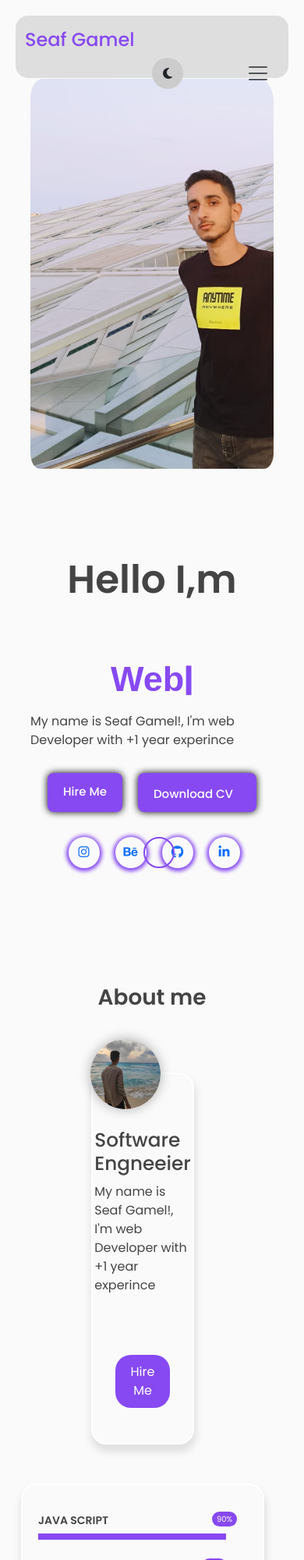
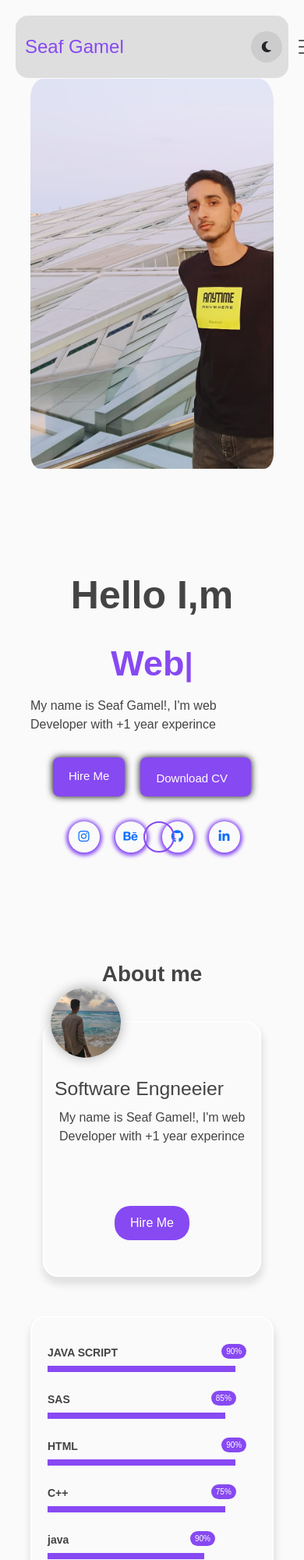
Before and after one commit to seaf26/My_Portfolio, a plain HTML site: page index.html in a window 390 px wide. Shown: the top 2000 px of the page at 78% size. Drawn offline with nearby package versions, Linux system fonts and the light colour scheme; some icons are missing; a web font is replaced by a local one.

Commit message:
fixng some bugs in responsive in css like text area , about section and i hide the menu span i need to fix it later + there is some remaning bugs need to solve

```diff
--- a/Assets/style.css
+++ b/Assets/style.css
@@ -1,7 +1,3 @@
-@import url("https://fonts.googleapis.com/css?family=Poppins:wght@400;500;600;700;800&display-swap");
-@import url("https://fonts.googleapis.com/css?family=Delicious+Handrawn&display=swap");
-@import url("urlhttps://fonts.googleapis.com/css?family=Roboto: 300,400,600");
-
 * {
   margin: 0;
   padding: 0;
@@ -186,22 +182,19 @@ body.dark #moon {
   width: 50%;
   padding-left: 20px;
   margin-top: 10%;
-
 }
 .featured-text .hello {
-  font-size:50px;
+  font-size: 50px;
   font-weight: 600;
-  margin-bottom: 20px;
+  /* margin-bottom: 20px; */
   color: var(--text-color);
-
 }
 .featured-name {
   font-size: 50px;
   font-weight: 700;
-  margin-block: 20px;
+  /* margin-block: 20px; */
   color: #8749f2;
   margin-bottom: 8px;
-
 }
 .typedText {
   font-family: sans-serif;
@@ -213,6 +206,10 @@ body.dark #moon {
 #text-info p {
   font-size: 16px;
   margin-bottom: 30px;
+  display: flex;
+  align-items: center ;
+  justify-content: center !important;
+
   color: var(--text-color);
 }
 .btn {
@@ -308,7 +305,7 @@ body.dark #moon {
   }
 }
 
-.social-icons:hover .icon_circle{
+.social-icons:hover .icon_circle {
   animation-play-state: paused;
   cursor: pointer;
 }
@@ -322,54 +319,63 @@ body.dark #moon {
   min-height: 80vh;
   .image {
     margin-top: 15%;
-    width: 500PX;
+    width: 500px;
     height: 700px;
     border-radius: 5% 6% 4% 4%;
     overflow: hidden;
     animation: imgFloat 5s ease-in-out infinite;
-    img{
+    img {
       width: 500px;
       height: 700px;
       object-fit: cover;
     }
-
   }
 }
 @keyframes imgFloat {
-
   50% {
     transform: translateY(50px);
   }
-
 }
 /* ?End of Wrapper SECTION */
 /* ?MAin SECTION */
-.section{
-  padding-block: 5em;
-  .row{
+.section {
+  margin-top: 6vh;
+  /* padding-block: 5em; */
   display: flex;
-    justify-content: space-between;
+  flex-direction: column;
+  align-items: center;
+  justify-content: center;
+
+  .row {
+    display: flex;
+    flex-wrap: wrap;
+    justify-content: center;
     width: 100%;
     gap: 50px;
   }
-  .col{
+  .col {
     display: flex;
-    width: 50%;
+    flex-direction: column;
+    justify-content: center;
+    align-items: center;
+    width: 80%;
   }
-  .top-header{
+  .top-header {
     text-align: center;
-    margin-bottom: 5em;
-    h1{
+    margin-bottom: 4vh;
+    h1 {
       font-weight: 600;
       color: var(--text-color);
       margin-bottom: 10px;
+      /* margin-top: 1vh; */
     }
   }
 
-  .about-info{
+  .about-info {
     position: relative;
     display: flex;
     align-items: center;
+    justify-content: center;
     flex-direction: column;
     padding-block: 45px 45px;
     padding-inline: 35px;
@@ -378,7 +384,7 @@ body.dark #moon {
     box-shadow: 1px 8px 10px 2px var(--first-shadow);
     border-radius: 20px;
 
-    .about-me-btn{
+    .about-me-btn {
       text-decoration: none;
       color: #fff;
       font-size: 16px;
@@ -389,35 +395,27 @@ body.dark #moon {
       background: #8749f2;
       margin-top: 20px;
       transition: all 0.5s ease;
-      &:hover{
+      &:hover {
         background: #8749f2bb;
         color: #8749f2;
       }
-
+    }
   }
 
-
-
-
-
+  .about-me * {
+    -webkit-box-sizing: border-box;
+    box-sizing: border-box;
+    -webkit-transition: all 0.25s ease;
+    transition: all 0.25s ease;
   }
 
-  .about-me *{
-    -webkit-box-sizing: border-box;
-    box-sizing: border-box;
-    -webkit-transition: all 0.25s ease ;
-    transition: all 0.25s ease ;
-  }
-
-  .about-info figcaption{
+  .about-info figcaption {
     width: 100%;
-    padding: 25px ;
+    padding: 25px;
     position: relative;
   }
-  .about-me{
-
-      .profile{
-
+  .about-me {
+    .profile {
       border-radius: 50%;
       position: absolute;
       bottom: 100%;
@@ -427,20 +425,18 @@ body.dark #moon {
       max-width: 90px;
       box-shadow: 0 0 15px rgba(0, 0, 0, 0.3);
     }
-      h2{
-        color:var(--text-color);
+    h2 {
+      color: var(--text-color);
     }
 
-      p{
+    p {
       margin-top: 10px;
       color: var(--text-color);
     }
-
-
   }
 
   /* skill */
-  .skill{
+  .skill {
     position: relative;
     max-width: 600px;
     width: 100%;
@@ -449,23 +445,23 @@ body.dark #moon {
     border-radius: 20px;
     padding: 10px 20px;
     border: 2px solid #fff;
-    .skill-box{
+    .skill-box {
       width: 100%;
       margin: 25px 0;
-      .title{
+      .title {
         display: block;
         font-size: 14px;
         font-weight: 600;
         color: var(--text-color);
       }
 
-      .skill-bar{
+      .skill-bar {
         height: 8px;
         border-radius: 6px;
         margin-top: 6px;
-        background: rgb(0, 0, 0,0.1);
+        background: rgb(0, 0, 0, 0.1);
       }
-      .skill-per{
+      .skill-per {
         position: relative;
         display: block;
         height: 100%;
@@ -473,8 +469,7 @@ body.dark #moon {
         animation: progress 0.4s ease-in-out forwards;
         opacity: 0;
 
-
-        .progress-bar-animated{
+        .progress-bar-animated {
           position: absolute;
           right: -14px;
           top: -28px;
@@ -485,46 +480,42 @@ body.dark #moon {
           background: #8749f2;
           z-index: 1;
         }
-
-
       }
     }
   }
 }
 
-
-.javaScript{
+.javaScript {
   animation-delay: 0.1s;
   width: 90%;
 }
-.sas{
+.sas {
   animation-delay: 0.2s;
   width: 85%;
 }
-.html{
+.html {
   animation-delay: 0.3s;
   width: 90%;
 }
-.C{
+.C {
   animation-delay: 0.4s;
   width: 85%;
 }
-.java{
+.java {
   animation-delay: 0.5s;
   width: 75%;
 }
-.python{
+.python {
   animation-delay: 0.6s;
   width: 65%;
 }
 
-
 @keyframes progress {
-  0%{
+  0% {
     width: 0;
     opacity: 0;
   }
-  100%{
+  100% {
     width: 100%;
     opacity: 1;
   }
@@ -533,13 +524,13 @@ body.dark #moon {
 /* ?End of Main SECTION */
 /* ?project SECTION */
 
-.project-contanier{
+.project-contanier {
   display: flex;
   width: 100%;
   justify-content: space-between;
   gap: 20px;
   flex-wrap: wrap;
-    .project-box{
+  .project-box {
     position: relative;
     display: flex;
     justify-content: center;
@@ -553,25 +544,21 @@ body.dark #moon {
     border-radius: 20px;
     overflow: hidden;
     cursor: pointer;
-      i{
+    i {
       font-size: 50px;
       color: #8749f2;
       margin-bottom: 25px;
     }
-      label{
+    label {
       font-size: 16px;
       font-weight: 600;
       color: var(--text-color);
     }
-
+  }
 }
 
-
-}
-
-
 .project-box::after,
-.contact-info::after{
+.contact-info::after {
   content: "";
   position: absolute;
   bottom: -100%;
@@ -582,24 +569,23 @@ body.dark #moon {
   z-index: 0.1;
 }
 .project-box:hover.project-box::after,
-.contact-info:hover.contact-info::after{
+.contact-info:hover.contact-info::after {
   bottom: 0;
 }
 .project-box:hover.project-box i,
-.project-box:hover.project-box >h3,
-.project-box:hover.project-box >label{
+.project-box:hover.project-box > h3,
+.project-box:hover.project-box > label {
   color: #fff;
   z-index: 2;
 }
 
-
-.top-header{
+.top-header {
   color: var(--text-color);
 }
 
 /* END OF PROJECTS */
 /* ?CONTACT SECTION */
-.contact-info{
+.contact-info {
   position: relative;
   display: flex;
   justify-content: center;
@@ -610,46 +596,45 @@ padding: 20px 40px;
   width: 100%;
   height: 300px;
   border: 2px solid #fff;
-border-radius:20px ;
+  border-radius: 20px;
   box-shadow: 1px 8px 10px 2px var(--first-shadow);
   overflow: hidden;
   cursor: pointer;
-h2{
+  h2 {
     font-size: 40px;
     font-weight: 600;
     color: var(--text-color);
     margin-bottom: 20px;
   }
 
-p{
+  p {
     display: flex;
     align-items: center;
     gap: 10px;
     color: var(--text-color);
     margin-block: 5px;
   }
-
-
 }
 .contact-info:hover.contact-info h2,
 .contact-info:hover.contact-info p,
-.contact-info:hover.contact-info i{
+.contact-info:hover.contact-info i {
   color: #fff;
   z-index: 2;
 }
 /* contact form */
-.form-control{
+.form-control {
   display: flex;
   flex-direction: column;
   gap: 10px;
   width: 100%;
+  background-color: var(--body-color) !important;
 }
 
-.form-inputs{
+.form-inputs {
   display: flex;
   gap: 10px;
   width: 100%;
-  input{
+  input {
     width: 50%;
     height: 55px;
     background: transparent;
@@ -657,15 +642,13 @@ p{
     padding-inline: 20px;
     border-radius: 10px;
     outline: none;
-
-
   }
 }
 
-.text-area{
+.text-area {
   width: 100%;
   /* height: 100%; */
-  textarea{
+  textarea {
     width: 100%;
     height: 250px;
     background: transparent;
@@ -677,7 +660,7 @@ p{
     resize: none;
     color: var(--text-color);
   }
-.input-subject{
+  .input-subject {
     width: 100%;
     height: 55px;
     background: transparent;
@@ -689,7 +672,7 @@ p{
   }
 }
 
-.form-button .btn{
+.form-button .btn {
   display: flex;
   justify-content: center;
   align-items: center;
@@ -699,12 +682,12 @@ p{
   padding: 10px 20px;
   border-radius: 30px;
   color: #fff;
-  i{
+  i {
     font-size: 18px;
     rotate: -45deg;
     margin-left: 10px;
   }
-  &:hover{
+  &:hover {
     background: #ffffffbb;
     color: #8749f2;
   }
@@ -712,7 +695,7 @@ p{
 
 /* END OF CONTACT SECTION */
 /* ?FOOTER SECTION */
-footer{
+footer {
   display: flex;
   justify-content: center;
   align-items: center;
@@ -721,145 +704,179 @@ footer{
   background: var(--body-color);
   padding-block: 40px 60px;
 }
-.middle-footer{
-  .footer-menu{
+.middle-footer {
+  .footer-menu {
     display: flex;
-
-
   }
-
 }
-.footer_menu_list{
+.footer_menu_list {
   list-style: none;
-  a{
+  a {
     text-decoration: none;
     color: var(--text-color);
     font-weight: 500;
     margin-inline: 20px;
     transition: 0.3s;
-    &:hover{
+    &:hover {
       color: #8749f2;
     }
-
   }
 }
 
-.footer-social-icons{
+.footer-social-icons {
   display: flex;
   gap: 30px;
   color: var(--color-white);
 }
 
-.bottom-footer{
+.bottom-footer {
   font-size: 14px;
   color: var(--color-white);
   margin-top: 10px;
 }
 /* END OF FOOTER SECTION */
 /* ?RESPONSIVE  1024px*/
-@media only screen and (max-width: 1024px){
-  .featured-text{
+@media only screen and (max-width: 1024px) {
+  .featured-text {
     padding: 0;
-
   }
-  image,image img{
+  image,
+  image img {
     width: 320px;
     height: 320px;
   }
-
 }
 /* ?RESPONSIVE  900px*/
-@media only screen and (max-width: 900px){
-  .wrapper{
+@media only screen and (max-width: 900px) {
+  .wrapper {
     margin-top: 40vh;
   }
 
-  .featured-box{
+  .featured-box {
     flex-direction: column;
     height: 100vh;
     justify-content: center;
   }
-  .featured-text{
+  .featured-text {
     margin-top: 10vh;
     width: 100%;
     order: 2;
     justify-content: center;
     align-items: center;
-    align-content: flex-start;
-
+    align-content: center;
   }
-.social-icons{
+  .social-icons {
     margin-top: 2em;
-
   }
-.featured-image{
+  .featured-image {
     order: 1;
     width: 100%;
     justify-content: center;
     margin-top: 65px;
     min-height: 150px;
-  .image{
+    .image {
       width: 500px;
       height: 500px;
-    img{
+      img {
         width: 500px;
         height: 500px;
       }
     }
   }
-.image,.image img{
+  .image,
+  .image img {
     width: 100px;
     height: 50px;
     /* !!!!!!!!!!!!!!!!!!!!!!!!!!!!!!!!!!!!!!!!!!!!!!!!!!!!! */
   }
-.row{
+  .row {
     display: flex;
     flex-direction: column;
     justify-content: center;
     gap: 50px;
     align-items: center;
   }
-.col{
+  .col {
     width: 100%;
     display: flex;
     justify-content: center;
   }
-.about-info,.contact-info{
-  width: 100%;
+  .about-info,
+  .contact-info {
+    width: 280px;
+    /* display: flex;
+    justify-content: center;
+    align-items: center;
+     */
+    /* flex-wrap: wrap; */p{
+      display: flex;
+      text-align: center;
+      justify-content: center;
+     width: 250px;
+      flex-wrap: wrap;
 
     }
-.project-contanier{
+  }
+  .contact-info{
+    font-size: smaller;
+  }
+  .project-contanier {
     justify-content: center;
-  .project-box{
+    .project-box {
       width: 100%;
     }
   }
-.mode{
+  .mode {
     display: flex;
     align-self: center;
     margin-left: 60%;
   }
+  .form-control{
+    width: 290px;
+    display: flex;
+    align-items: center;
+    justify-content: center;
+    .form-inputs input{
+      /* flex-direction: column; */
+      width: 100%;
+    }
+
+  }
 }
 
 /* ?RESPONSIVE  540px*/
-@media only screen and (max-width: 540px){
-  .featured-name{
+@media only screen and (max-width: 540px) {
+  .featured-name {
     font-size: 40px;
   }
-  .project-box{
+  .project-box {
     width: 100%;
   }
-  .form-inputs{
+  .form-inputs {
     flex-direction: column;
+  }
+  .input-field {
+    width: 100%;
+  }
+  .mode {
+    margin-left: 50%;
+  }
+}
+/* ?RESPONSIVE  400px*/
+@media only screen and (max-width: 400px) {
+  .mode {
+    margin-left: 50%;
+  }
 
 }
-  .input-field{
-    width: 100%;
+/* ?RESPONSIVE  320px*/
+@media only screen and (max-width: 320px) {
+  .mode {
+    margin-left: 50%;
   }
-  .mode{
-    margin-left: 50%;
-
 }
 
 
+.container-fluid{
+  flex-wrap: nowrap !important;
 }
```
Lines whose indentation alone changed are shown as unchanged.
